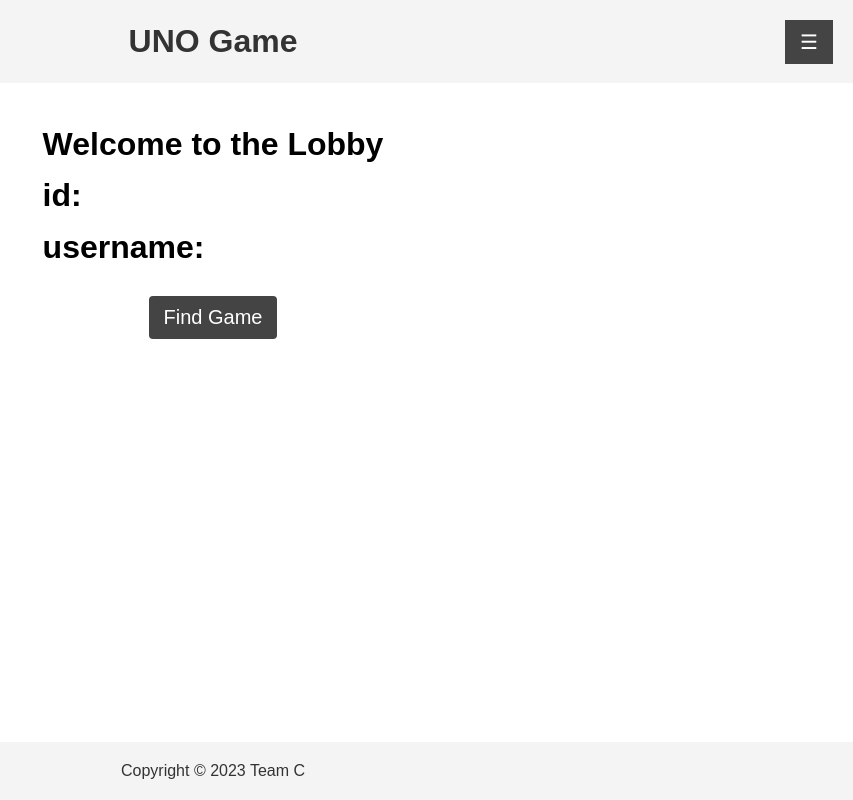
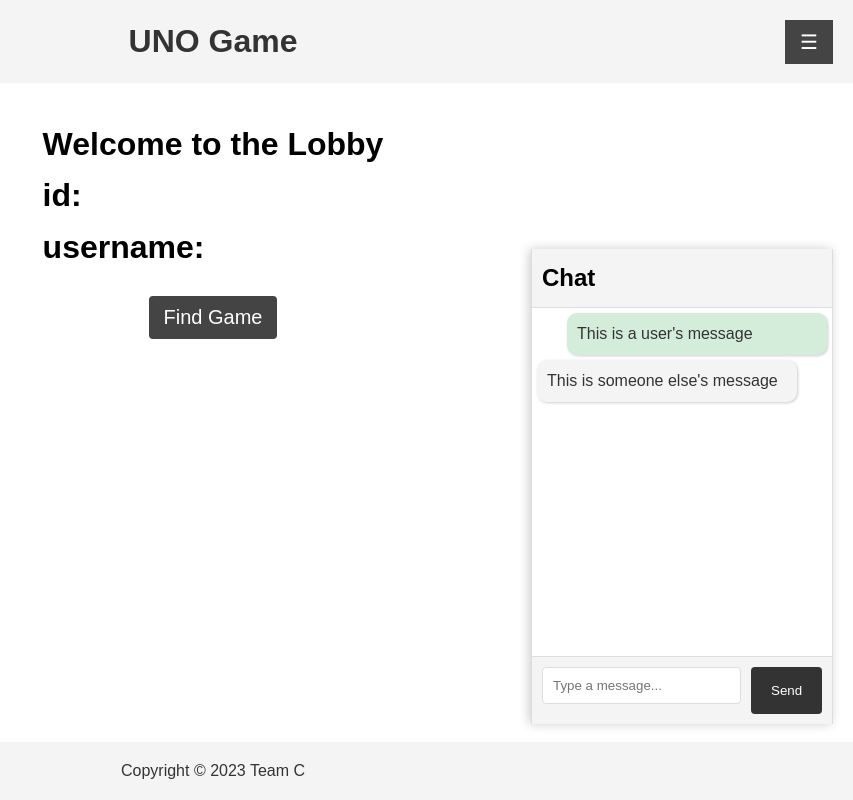
Before and after one commit to codehomie1/MultiPlayerUno, a Node server app: page /lobby/ in a window 1280 px wide. Shown: the whole page, without its empty margins (427-1280 px from the left). Run offline with Node 20, Linux system fonts and the light colour scheme; the visitor is signed in with stand-in values (Sample User, id 1).

Commit message:
add chat to lobby

```diff
--- a/backend/views/lobby.ejs
+++ b/backend/views/lobby.ejs
@@ -18,6 +18,24 @@
         <div class="form-group">
             <button id="findGameButton" class="submitButton">Find Game</button>
         </div>
+
+        <div class="chat-box">
+            <div class="chat-header">
+                <h2>Chat</h2>
+            </div>
+            <div class="chat-messages" id="chatMessages">
+                <!-- Example of a user message -->
+                <div class="chat-message user">This is a user's message</div>
+
+                <!-- Example of another user's message -->
+                <div class="chat-message other">This is someone else's message</div>
+
+            </div>
+            <form class="chat-form" id="chatForm">
+                <input type="text" id="chatInput" placeholder="Type a message..." autocomplete="off">
+                <button type="submit">Send</button>
+            </form>
+        </div>
     </div>
 
     <my-footer></my-footer>
```
